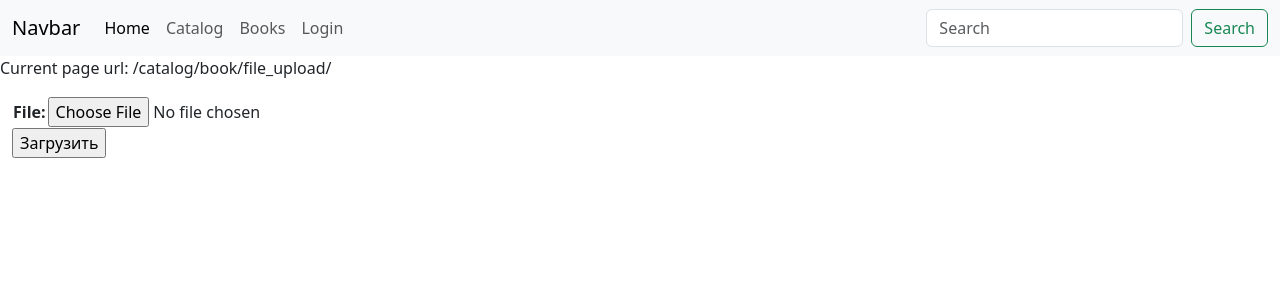
After one commit to karturik/django_study_september, a Django app: page /catalog/book/file_upload/ in a window 1280 px wide. The commit adds this page. Shown: the top 300 px of the page. Run offline with Django 5.2, Linux system fonts and the light colour scheme.

Commit message:
add new upload_book_file form

```diff
--- a/catalog/forms.py
+++ b/catalog/forms.py
@@ -36,7 +36,7 @@ class RenewBookModelForm(forms.ModelForm):
         if data > datetime.date.today() + datetime.timedelta(weeks=4):
             raise ValidationError(_('Invalid date - renewal more than 4 weeks ahead'))
 
-        # Не забывайте всегда возвращать очищенные данные
+        # Не забывайте всегда возвращать очищенные дан`ные
         return data
 
     class Meta:
@@ -44,3 +44,7 @@ class RenewBookModelForm(forms.ModelForm):
         fields = ['due_back',]
         labels = { 'due_back': _('Renewal date'), }
         help_texts = { 'due_back': _('Enter a date between now and 4 weeks (default 3).'), }
+
+
+class UploadBooksFileForm(forms.Form):
+    file = forms.FileField()
--- a/catalog/models.py
+++ b/catalog/models.py
@@ -35,6 +35,7 @@ class Book(models.Model):
     genre = models.ManyToManyField(Genre, help_text="Select a genre for this book")
     # ManyToManyField used because genre can contain many books. Books can cover many genres.
     # Genre class has already been defined so we can specify the object above.
+    online_cover = models.URLField('cover_url', blank=True, null=True, help_text="URL for book cover")
 
     def display_genre(self):
             """
--- /dev/null
+++ b/catalog/templates/books/book_file_upload.html
@@ -0,0 +1,11 @@
+{% extends "base_generic.html" %}
+
+{% block content %}
+<form action="" method="POST" enctype="multipart/form-data">
+    {% csrf_token %}
+    <table>
+        {{ form.as_table }}
+    </table>
+    <input type="submit" value="Загрузить">
+</form>
+{% endblock %}
--- a/catalog/urls.py
+++ b/catalog/urls.py
@@ -12,6 +12,7 @@ urlpatterns = [
         re_path(r'^mybooks/$', views.LoanedBooksByUserListView.as_view(), name='my-borrowed'),
         re_path(r'^all_borrowed_books/$', views.LoanedBooksByAllListView.as_view(), name='all-borrowed'),
         re_path(r'^book/(?P<pk>[-\w]+)/renew/$', views.renew_book_librarian, name='renew-book-librarian'),
+        re_path(r'^book/file_upload/$', views.book_file_upload_view, name='book_file_upload'),
 
         re_path(r'^book/create/$', views.BookCreate.as_view(), name='book_create'),
         re_path(r'^book/(?P<pk>\d+)/update/$', views.BookUpdate.as_view(), name='book_update'),
--- a/catalog/views.py
+++ b/catalog/views.py
@@ -7,13 +7,14 @@ from django.views import generic
 from django.shortcuts import render
 from django.contrib.auth.mixins import LoginRequiredMixin, PermissionRequiredMixin
 from django.shortcuts import get_object_or_404
-from django.http import HttpResponseRedirect
+from django.http import HttpResponseRedirect, HttpResponse
 from django.urls import reverse
 import datetime
+import pandas as pd
 
-
-from .forms import RenewBookForm
+from .forms import RenewBookForm, UploadBooksFileForm
 from .models import Book, Author, BookInstance, Genre
+from .utils import create_books_from_df
 
 
 # Create your views here.
@@ -55,7 +56,7 @@ class BookListView(generic.ListView):
     # queryset = Book.objects.filter(title__icontains='war')[:5] # Получение 5 книг, содержащих слово 'war' в заголовке
     template_name = 'books/books_list_page.html'  # Определение имени вашего шаблона и его расположения
 
-    paginate_by = 2
+    paginate_by = 20
 
     # def get_queryset(self):
     #     return Book.objects.filter(title__icontains='war')[:5] # Получить 5 книг, содержащих 'war' в заголовке
@@ -190,3 +191,32 @@ class BookDelete(DeleteView):
         response = super().form_valid(form)
         messages.error(self.request, self.delete_message)
         return response
+
+
+def book_file_upload_view(request):
+    if request.method == 'POST':
+        if 'file' not in request.FILES:
+            return HttpResponse('No file uploaded')
+
+        file = request.FILES['file']
+        file_format = file.name.split('.')[-1].lower()
+
+        if file_format == 'csv':
+            try:
+                df = pd.read_csv(file)
+            except Exception as e:
+                return HttpResponse(f'Error reading CSV file: {e}')
+        elif file_format in ['xls', 'xlsx']:
+            try:
+                df = pd.read_excel(file)
+            except Exception as e:
+                return HttpResponse(f'Error reading Excel file: {e}')
+        else:
+            return HttpResponse('Unsupported file format')
+
+        create_books_from_df(df)
+
+        return HttpResponse(df.to_html())
+    else:
+        form = UploadBooksFileForm()
+        return render(request, 'books/book_file_upload.html', context={'form': form})
```
Also changed, not shown: catalog/templates/books/books_detail_page.html (+12 -5 lines), catalog/utils.py (added, +25 -0 lines), locallibrary/settings.py (+15 -15 lines).
